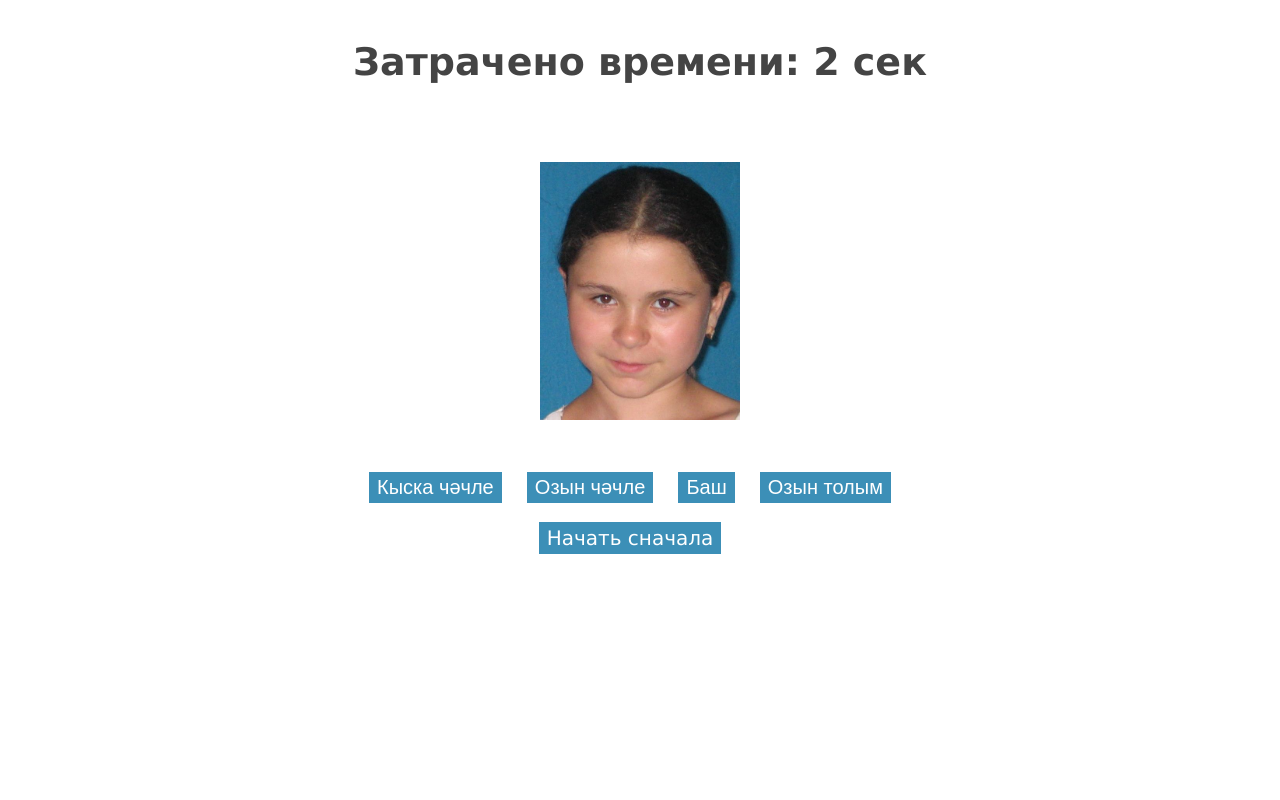
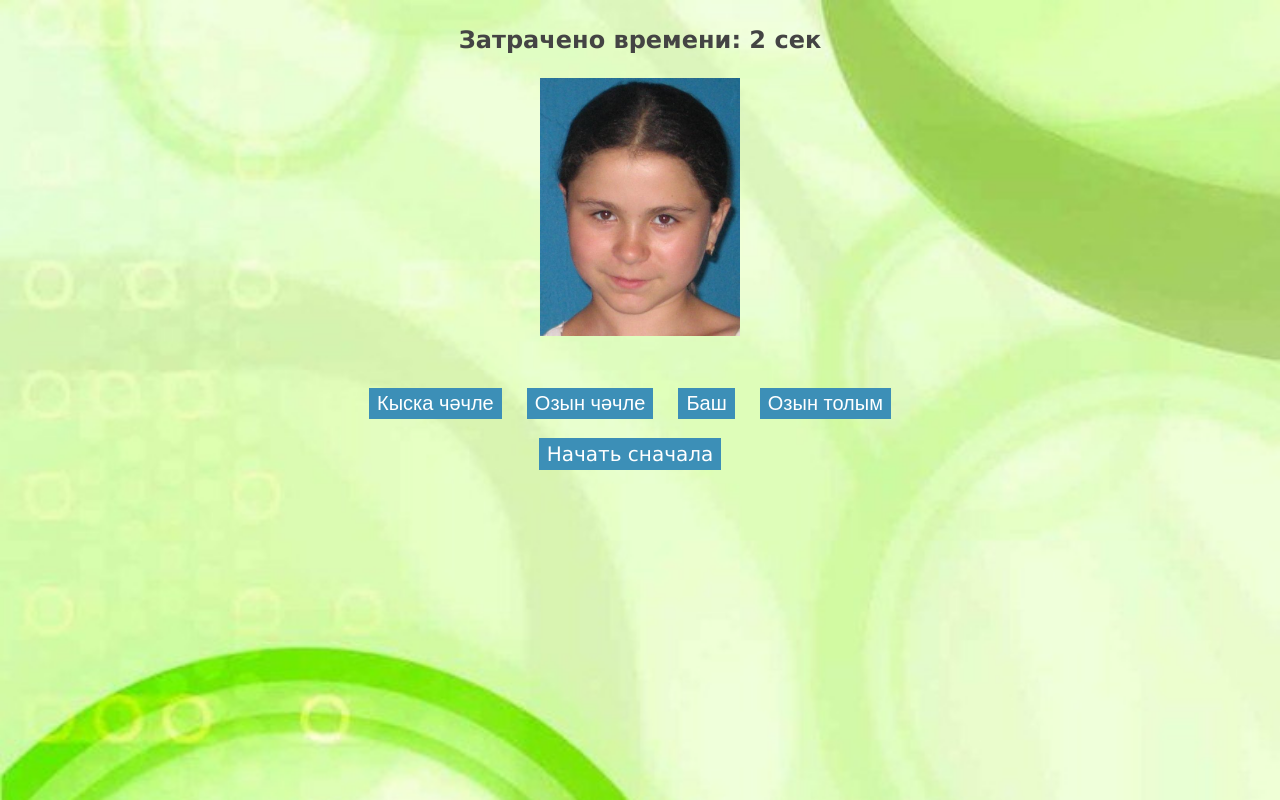
Before and after one commit to tatarapp/vk-tatarlanguage-app, a plain HTML site: page index.html in a window 1280 px wide. Both pictures are taken after a click on the button "Приступить к тесту". Drawn offline with Linux system fonts and the light colour scheme.

Commit message:
Add intro, finish and background pics

```diff
--- a/index.html
+++ b/index.html
@@ -9,11 +9,13 @@
 <body>
 <script type="text/javascript" src="scripts/script.js"></script>
 	<center>
-		<p style="font-size: 38px;font-weight: bold;padding-top: 2px;" id="time">Затрачено времени: 0 сек</p>
-		<p style="font-size: 38px;font-weight: bold;padding-top: 2px;" id="result"></p>
-
+		<p style="font-size: 24px;font-weight: bold;padding-top: 2px;" id="time">Затрачено времени: 0 сек</p>
+		<p style="font-size: 24px;font-weight: bold;padding-top: 2px;" id="result"></p>
+		<center><img src="img/intro.jpg" width="780" height="450" id="intro_img"></center>
+		<center><img src="img/finish.jpg" width="780" height="450" id="finish_img"></center>
 		<div id="question-container">
-			<p style="font-size: 38px;font-weight: bold;padding-top: 2px;" id="question"></p>
+			<p style="font-size: 38px;font-weight: bold;padding-top: 2px;" id="question">
+			</p>
 		</div>
 		<div id="answer-container">
 			<button onclick="check(1)" class="tatar" id="option1"></button>
--- a/scripts/script.js
+++ b/scripts/script.js
@@ -1,32 +1,30 @@
 //Массив вопросов и ответа
 var data_array = [
-  ["<img src='img/1.jpg'><br>","Кыска чәчле","Озын чәчле","Баш","Озын толым",3],
-  ["<img src='img/2.jpg'><br>","Чәч","Чал чәчле","Кара чәчле","Жирән чәчле",2],
-  ["<img src='img/3.jpg'><br>","Көчле","Матур кыз","Пеләш","Ябык",1],
-  ["<img src='img/4.jpg'><br>","Тырнак","Бармак","Кул","Беләк",3],
-  ["<img src='img/5.jpg'><br>","Аяк","Кул юу","Йодрык","Бот",3],
-  ["<img src='img/6.jpg'><br>","Уч","Тез","Табан","Укчә",1],
-  ["<img src='img/7.jpg'><br>","Батыр","Патша","Ир-ат","Хан",3],
-  ["<img src='img/8.jpg'><br>","Халык","Табун","әбиләр","Кызлар",2],
-
-
-  ["<img src='img/9.jpg'><br>","Ми","Баш сөяге","Такыя","Тән",1],
-  ["<img src='img/10.jpg'><br>","Каравылчы","Тимерче","Пешекче","Очучы",2],
-  ["<img src='img/11.jpg'><br>","Күмер","Көмеш","Агач","Тимер",1],
-  ["<img src='img/12.jpg'><br>","Балтачы","Кошчы","Укчы","Сугыш",3],
-  ["<img src='img/13.jpg'><br>","Табиб","Очучы","Сатучы","Тегүче",2],
-  ["<img src='img/14.jpg'><br>","Шагыйрь","Язучы","Рәссам","Сугышчы",2],
-  ["<img src='img/15.jpg'><br>","Тәрҗемәче","Спортчы","Янгын сүндерүче","үзе аучы",3],
-  ["<img src='img/16.jpg'><br>","Ат","Кәҗә","Ата књгђрчен","Сыер",1],
-  ["<img src='img/17.jpg'><br>","Тавык","Эт","Тәкә","Бүре",3],
-  ["<img src='img/18.jpg'><br>","Төлке","Дөя","Аю","Бозау",2],
-  ["<img src='img/19.jpg'><br>","Үгез","Мөгез","Сөт","Дуңгыз",1],
-  ["<img src='img/20.jpg'><br>","Эремчек","Ботка","Шулпа","Бәрәңге",1],
-  ["<img src='img/21.jpg'><br>","Көчек","Айгыр","Эт","Бия",3],
-  ["<img src='img/22.jpg'><br>","Карбыз","Кабак","Чия","Кыяр",3],
-  ["<img src='img/23.jpg'><br>","Йөзем","Кура җиләге","Карлыган","Как",2],
-  ["<img src='img/24.jpg'><br>","Кавын","өрек","Кызыл карлыган","Караҗимеш",3],
-  ["<img src='img/25.jpg'><br>","Кара бөрлегән","Нарат җиләге","Мүк җиләге","Кара миләш",1],
+  ["<img src='img/1.jpg' class='q_img'><br>","Кыска чәчле","Озын чәчле","Баш","Озын толым",3],
+  ["<img src='img/2.jpg' class='q_img'><br>","Чәч","Чал чәчле","Кара чәчле","Жирән чәчле",2],
+  ["<img src='img/3.jpg' class='q_img'><br>","Көчле","Матур кыз","Пеләш","Ябык",1],
+  ["<img src='img/4.jpg' class='q_img'><br>","Тырнак","Бармак","Кул","Беләк",3],
+  ["<img src='img/5.jpg' class='q_img'><br>","Аяк","Кул юу","Йодрык","Бот",3],
+  ["<img src='img/6.jpg' class='q_img'><br>","Уч","Тез","Табан","Укчә",1],
+  ["<img src='img/7.jpg' class='q_img'><br>","Батыр","Патша","Ир-ат","Хан",3],
+  ["<img src='img/8.jpg' class='q_img'><br>","Халык","Табун","әбиләр","Кызлар",2],
+  ["<img src='img/9.jpg' class='q_img'><br>","Ми","Баш сөяге","Такыя","Тән",1],
+  ["<img src='img/10.jpg' class='q_img'><br>","Каравылчы","Тимерче","Пешекче","Очучы",2],
+  ["<img src='img/11.jpg' class='q_img'><br>","Күмер","Көмеш","Агач","Тимер",1],
+  ["<img src='img/12.jpg' class='q_img'><br>","Балтачы","Кошчы","Укчы","Сугыш",3],
+  ["<img src='img/13.jpg' class='q_img'><br>","Табиб","Очучы","Сатучы","Тегүче",2],
+  ["<img src='img/14.jpg' class='q_img'><br>","Шагыйрь","Язучы","Рәссам","Сугышчы",2],
+  ["<img src='img/15.jpg' class='q_img'><br>","Тәрҗемәче","Спортчы","Янгын сүндерүче","үзе аучы",3],
+  ["<img src='img/16.jpg' class='q_img'><br>","Ат","Кәҗә","Ата књгђрчен","Сыер",1],
+  ["<img src='img/17.jpg' class='q_img'><br>","Тавык","Эт","Тәкә","Бүре",3],
+  ["<img src='img/18.jpg' class='q_img'><br>","Төлке","Дөя","Аю","Бозау",2],
+  ["<img src='img/19.jpg' class='q_img'><br>","Үгез","Мөгез","Сөт","Дуңгыз",1],
+  ["<img src='img/20.jpg' class='q_img'><br>","Эремчек","Ботка","Шулпа","Бәрәңге",1],
+  ["<img src='img/21.jpg' class='q_img'><br>","Көчек","Айгыр","Эт","Бия",3],
+  ["<img src='img/22.jpg' class='q_img'><br>","Карбыз","Кабак","Чия","Кыяр",3],
+  ["<img src='img/23.jpg' class='q_img'><br>","Йөзем","Кура җиләге","Карлыган","Как",2],
+  ["<img src='img/24.jpg' class='q_img'><br>","Кавын","өрек","Кызыл карлыган","Караҗимеш",3],
+  ["<img src='img/25.jpg' class='q_img'><br>","Кара бөрлегән","Нарат җиләге","Мүк җиләге","Кара миләш",1],
 ];
 
 var plus = 0;
@@ -40,6 +38,10 @@ function sec() {
 }
 
 function check(num){
+
+		document.getElementById('intro_img').style.display='none';
+		document.getElementById('question-container').style.display='block';
+		document.getElementById('answer-container').style.display='block';
 
 	if(num == 0){
 
@@ -93,7 +95,11 @@ function check(num){
 			if(percent>70) res = 'Хорошо!';
 			if(percent==100) res = 'Отлично!';
 
-			document.getElementById('result').innerHTML='Правильных ответов: ' + plus + ' из ' + count_answer + ' (' + percent + '%)<br>' + res;
+			document.getElementById('answer-container').style.display='none';
+			document.getElementById('result').style.display='block';
+			document.getElementById('result').innerHTML='Правильных ответов: ' + plus + ' из ' + count_answer + ' (' + percent + '%) - ' + res;
+			document.getElementById('question-container').style.display='none';
+			document.getElementById('finish_img').style.display='block';
 		}
 	}
 }
--- a/style/style.css
+++ b/style/style.css
@@ -1,7 +1,13 @@
 body{
 	font-family:verdana;
+	background: url(../img/background.jpg) no-repeat;
+	-moz-background-size: 100%; /* Firefox 3.6+ */
+    -webkit-background-size: 100%; /* Safari 3.1+ и Chrome 4.0+ */
+    -o-background-size: 100%; /* Opera 9.6+ */
+    background-size: 100%;
 	color:#444;
 }
+
 #option1,#option2,#option3,#option4{
 	display:none;
 	margin-bottom: 10px;
@@ -25,13 +31,23 @@ body{
 	border:10px;
 	height:300px;
 	width:400px;
+	display:none;
 }
 
 #answer-container{
 	height: 35px;
 	margin-top: 10px;
+	display: none;
 }
 
-img{
+.q_img{
 	width:50%;
 }
+
+#finish_img{
+	display: none;
+}
+
+#result{
+	display: none;
+}
```
Also changed, not shown: img/background.jpg (added), img/finish.jpg (added), img/intro.jpg (added).
